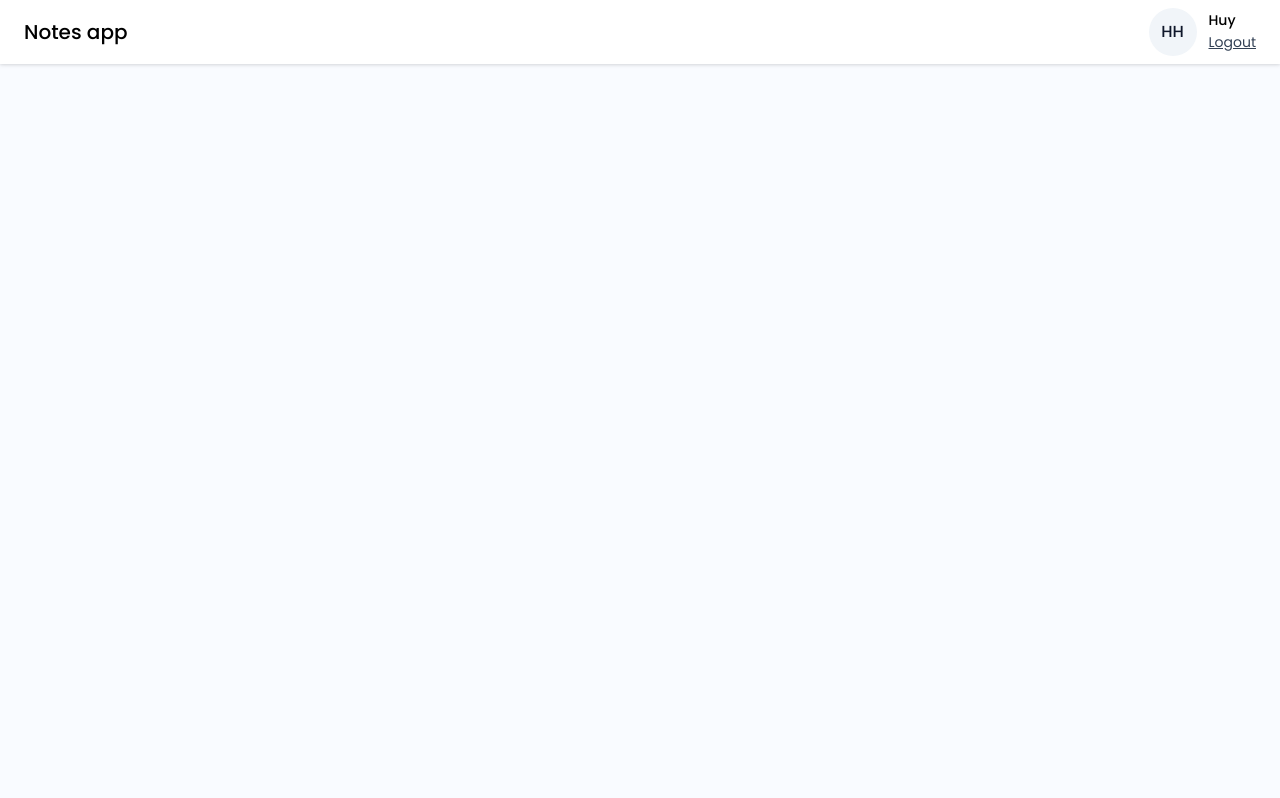
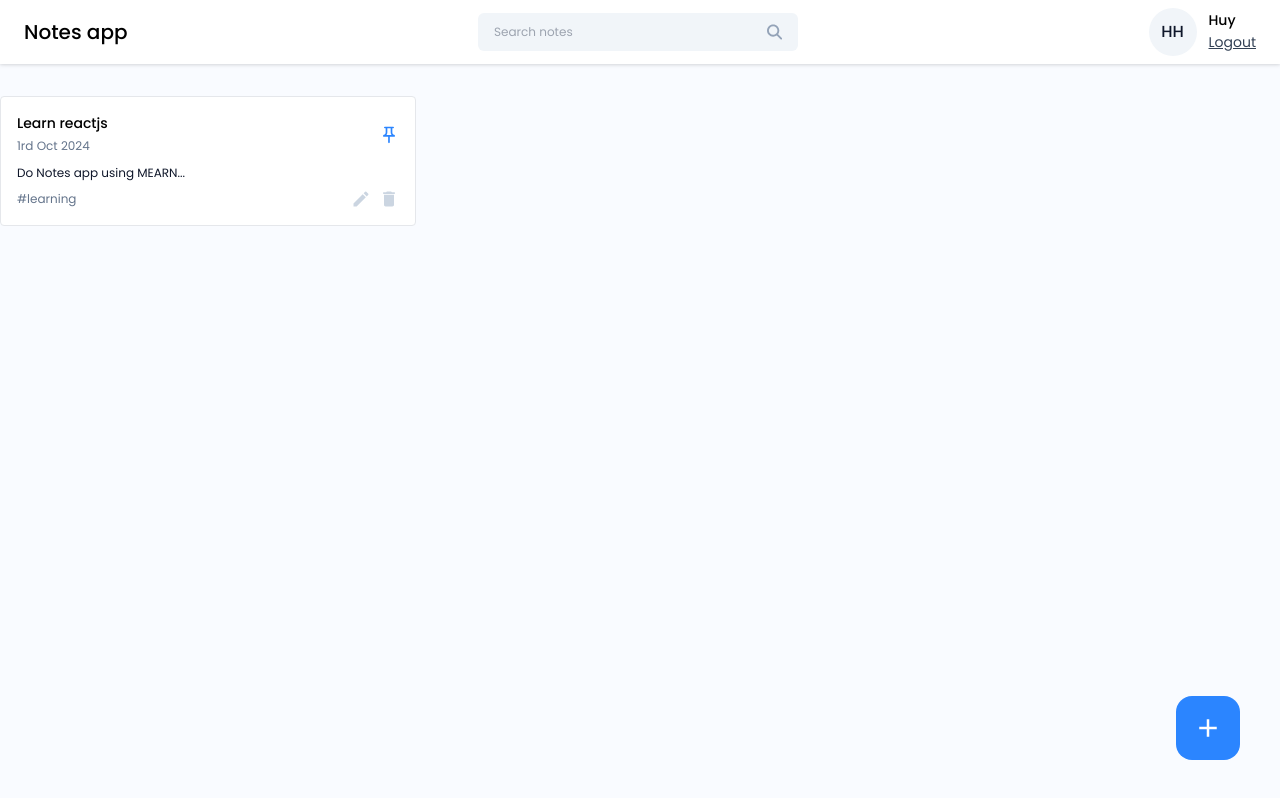
Before and after one commit to nhathuych/notes-app-mern-fe, a React (Vite) app: page /dashboard in a window 1280 px wide. Built offline with nearby package versions, Linux system fonts and the light colour scheme.

Commit message:
add SearchBar, NoteCard, new/edit modal

```diff
--- a/package.json
+++ b/package.json
@@ -13,6 +13,7 @@
     "react": "^18.3.1",
     "react-dom": "^18.3.1",
     "react-icons": "^5.3.0",
+    "react-modal": "^3.16.1",
     "react-router-dom": "^6.27.0"
   },
   "devDependencies": {
--- a/src/App.jsx
+++ b/src/App.jsx
@@ -2,7 +2,7 @@
 import Home from './pages/Home/Home'
 import Login from './pages/Login/Login'
 import SignUp from './pages/SignUp/SignUp'
-import Navbar from './components/Navbar'
+import Navbar from './components/Navbar/Navbar'
 import { BrowserRouter as Router, Routes, Route } from 'react-router-dom'
 
 const routes = (
--- /dev/null
+++ b/src/components/Input/TagInput.jsx
@@ -0,0 +1,65 @@
+import React, { useState } from 'react'
+import { MdAdd, MdClose } from 'react-icons/md'
+
+function TagInput({ tags, setTags }) {
+  const [inputValue, setInputValue] = useState('')
+
+  const handleInputChange = (e) => {
+    setInputValue(e.target.value)
+  }
+
+  const addNewTag = () => {
+    if (inputValue.trim() !== '') {
+      setTags([...tags, inputValue.trim()])
+      setInputValue('')
+    }
+  }
+
+  const handleKeyDown = (e) => {
+    if (e.key === 'Enter') {
+      addNewTag()
+    }
+  }
+
+  const handleRemoveTag = (tagToRemove) => {
+    setTags(tags.filter((tag) => tag !== tagToRemove))
+  }
+
+  return (
+    <div>
+
+      {
+        tags?.length > 0 && (<div className='flex flex-wrap items-center gap-2 mt-2'>
+          {tags.map((tag, index) => (
+            <span key={index} className='flex items-center gap-2 text-sm font-medium text-slate-900 bg-slate-100 rounded px-3 py-1'>
+              # {tag}
+              <button onClick={() => {handleRemoveTag(tag)}}>
+                <MdClose/>
+              </button>
+            </span>
+          ))}
+        </div>)
+      }
+
+      <div className='flex items-center gap-4 mt-3'>
+        <input
+          onChange={handleInputChange}
+          onKeyDown={handleKeyDown}
+          type="text"
+          value={inputValue}
+          placeholder='Add tags'
+          className='text-sm bg-transparent border rounded outline-none px-3 py-2'
+        />
+
+        <button
+          onClick={() => { addNewTag() }}
+          className='flex items-center justify-center rounded border border-blue-700 hover:bg-blue-700 w-8 h-8'
+        >
+          <MdAdd className='text-2xl text-blue-700 hover:text-white'></MdAdd>
+        </button>
+      </div>
+    </div>
+  )
+}
+
+export default TagInput
--- a/src/components/Navbar.jsx
+++ b/src/components/Navbar/Navbar.jsx
@@ -1,19 +1,37 @@
-import React from 'react'
-import ProfileInfo from './ProfileInfo'
+import React, { useState } from 'react'
+import ProfileInfo from '../ProfileInfo/ProfileInfo'
 import { useNavigate } from 'react-router-dom'
+import SearchBar from '../SearchBar/SearchBar'
 
 function Navbar() {
   // a hook of the react-router-dom lib
   // using to navigate pages without loading them
   const navigate = useNavigate()
 
+  const [searchQuery, setSearchQuery] = useState('')
+
   const handleLogout = () => {
     navigate('/login')
+  }
+
+  const handleSearch = () => {}
+
+  const handleSearchClear = () => {
+    setSearchQuery('')
   }
 
   return (
     <div className='flex items-center justify-between bg-white drop-shadow px-6 py-2'>
       <h2 className='text-black font-medium text-xl py-2'>Notes app</h2>
+
+      <SearchBar
+        value={searchQuery}
+        onChange={({target}) => {
+          setSearchQuery(target.value)
+        }}
+        handleSearch={handleSearch}
+        onSearchClear={handleSearchClear}
+      />
 
       <ProfileInfo handleLogout={handleLogout}/>
     </div>
--- /dev/null
+++ b/src/components/NoteCard/NoteCard.jsx
@@ -0,0 +1,40 @@
+import React from 'react'
+import { MdOutlinePushPin, MdCreate, MdDelete } from 'react-icons/md'
+
+function NoteCard({ title, date, content, tags, isPinned, onEdit, onDelete, onPinNote }) {
+  return (
+    <div className='border rounded bg-white hover:shadow-xl transition-all ease-in-out p-4'>
+      <div className='flex items-center justify-between'>
+        <div>
+          <h6 className='text-sm font-medium'>{title}</h6>
+          <span className='text-xs text-slate-500'>{date}</span>
+        </div>
+
+        <MdOutlinePushPin
+          onClick={onPinNote}
+          className={`icon-btn ${ isPinned ? 'text-primary' : 'text-slate-300' }`}
+        />
+      </div>
+
+      <p className='text-xs text-slate-900 mt-2'>{content?.slice(0, 60)}</p>
+
+      <div className='flex items-center justify-between mt-2'>
+        <div className='text-xs text-slate-500'>{tags}</div>
+
+        <div className='flex items-center gap-2'>
+          <MdCreate
+            onClick={onEdit}
+            className='icon-btn hover:text-green-600'
+          />
+
+          <MdDelete
+            onClick={onDelete}
+            className='icon-btn hover:text-red-500'
+          />
+        </div>
+      </div>
+    </div>
+  )
+}
+
+export default NoteCard
--- a/src/components/ProfileInfo.jsx
+++ b/src/components/ProfileInfo/ProfileInfo.jsx
@@ -1,5 +1,5 @@
 import React from 'react'
-import { getInitialsName } from '../ultils/helpers'
+import { getInitialsName } from '../../ultils/helpers'
 
 function ProfileInfo({ handleLogout }) {
   return (
--- /dev/null
+++ b/src/components/SearchBar/SearchBar.jsx
@@ -0,0 +1,29 @@
+import React from 'react'
+import { FaMagnifyingGlass } from 'react-icons/fa6'
+import { IoMdClose } from 'react-icons/io'
+
+function SearchBar({ value, onChange, handleSearch, onSearchClear }) {
+  return (
+    <div className='flex items-center rounded-md bg-slate-100 w-80 px-4'>
+      <input
+        type='text'
+        placeholder='Search notes'
+        value={value}
+        onChange={onChange}
+        className='text-xs bg-transparent outline-none w-full py-[11px]'
+      />
+
+      {value && <IoMdClose
+        onClick={onSearchClear}
+        className='text-xl text-slate-500 cursor-pointer hover:text-black mr-3'
+      />}
+
+      <FaMagnifyingGlass
+        onClick={handleSearch}
+        className='text-slate-400 cursor-pointer hover:text-black'
+      />
+    </div>
+  )
+}
+
+export default SearchBar
--- a/src/index.css
+++ b/src/index.css
@@ -23,4 +23,12 @@
   .btn-primary {
     @apply w-full text-sm bg-primary text-white rounded hover:bg-blue-600 p-2;
   }
+
+  .icon-btn {
+    @apply text-xl text-slate-300 cursor-pointer hover:text-primary;
+  }
+
+  .input-label {
+    @apply text-xs text-slate-400;
+  }
 }
--- a/src/pages/Home/AddEditNotes.jsx
+++ b/src/pages/Home/AddEditNotes.jsx
@@ -1,20 +1,51 @@
 import React, { useState } from 'react'
 import TagInput from '../../components/Input/TagInput'
+import { MdClose } from 'react-icons/md'
 
-function AddEditNotes() {
+function AddEditNotes({ noteData, type, onCloseModal }) {
   const [title, setTitle] = useState('')
   const [content, setContent] = useState('')
   const [tags, setTags] = useState([])
 
+  const [error, setError] = useState(null)
+
+  const handleAddNote = () => {
+    if (!title) {
+      setError('Please enter the title.')
+      return
+    }
+
+    if (!content) {
+      setError('Please enter the content.')
+      return
+    }
+
+    setError(null)
+
+    if (type === 'edit') {
+      editNote()
+    } else {
+      addNewNote()
+    }
+  }
+
+  const addNewNote = async () => {}
+
+  const editNote = async () => {}
+
   return (
-    <div>
+    <div className='relative'>
+      <button onClick={onCloseModal} className='flex items-center justify-center absolute rounded-full -top-3 -right-3 hover:bg-slate-600 w-6 h-6'>
+        <MdClose className='text-xl text-slate-400'/>
+      </button>
+
       <div className='flex flex-col gap-2'>
         <label className='input-label'>Title</label>
         <input
           value={title}
           onChange={({ target }) => { setTitle(target.value) }}
           type='text'
-          placeholder='This is the title test'
+          placeholder='The title of the note'
           className='text-xl text-slate-950 border outline-none p-2'
         />
       </div>
@@ -26,16 +57,22 @@
           onChange={({ target }) => { setContent(target.value) }}
           type='text'
           rows={9}
-          placeholder='Content'
+          placeholder='Bla bla bla...'
           className='text-sm text-slate-950 bg-slate-50 outline-none border rounded p-2'
         />
       </div>
 
-      <div className='mt-3'>
+      <div className='my-3'>
         <label className='input-label'>Tags</label>
         <TagInput tags={tags} setTags={setTags}/>
       </div>
-      <button className='btn-primary font-medium mt-5 p-3'>
+
+      {error && <p className='text-red-600 text-xs pt-2'>{error}</p>}
+
+      <button
+        onClick={handleAddNote}
+        className='btn-primary font-medium mt-3 p-3'
+      >
         Add
       </button>
     </div>
--- a/src/pages/Home/Home.jsx
+++ b/src/pages/Home/Home.jsx
@@ -1,8 +1,63 @@
-import React from 'react'
+import React, { useState } from 'react'
+import NoteCard from '../../components/NoteCard/NoteCard'
+import AddEditNotes from './AddEditNotes'
+import { MdAdd } from 'react-icons/md'
+import Modal from 'react-modal'
 
 function Home() {
+  const [editNotesModal, setEditNotesModal] = useState({
+    isShown: false,
+    type: 'add',
+    data: null
+  })
+
   return (
     <div>
+      <div className='container mx-auto'>
+        <div className='grid grid-cols-3 gap-4 mt-8'>
+          <NoteCard
+            title='Learn reactjs'
+            date='1rd Oct 2024'
+            content='Do Notes app using MEARN...'
+            tags='#learning'
+            isPinned={true}
+            onEdit={() => {}}
+            onDelete={() => {}}
+            onPinNote={() => {}}
+          />
+        </div>
+      </div>
+
+      <button
+        onClick={() => {
+          setEditNotesModal({ isShown: true, type: 'add', data: null })
+        }}
+        className='flex items-center justify-center rounded-2xl bg-primary hover:bg-blue-600 absolute right-10 bottom-10 w-16 h-16'
+      >
+        <MdAdd className='text-white text-3xl'/>
+      </button>
+
+      <Modal
+        isOpen={editNotesModal.isShown}
+        appElement={document.getElementById('root')}
+        onRequestClose={() => {}}
+        style={{
+          overlay: {
+            backgroundColor: 'rgba(0,0,0,0.2)'
+          }
+        }}
+        contentLabel=''
+        className='bg-white rounded-md mx-auto w-[40%] max-h-3/4 mt-14 p-5'
+      >
+        <AddEditNotes
+          type={editNotesModal.type}
+          noteData={editNotesModal.noteData}
+          onCloseModal={() => {
+            setEditNotesModal({isShown: false, type: 'add', data: null})
+          }}
+        />
+      </Modal>
+
     </div>
   )
 }
```
Also changed, not shown: 1 other file (tests, documents, lock files or other folders).
